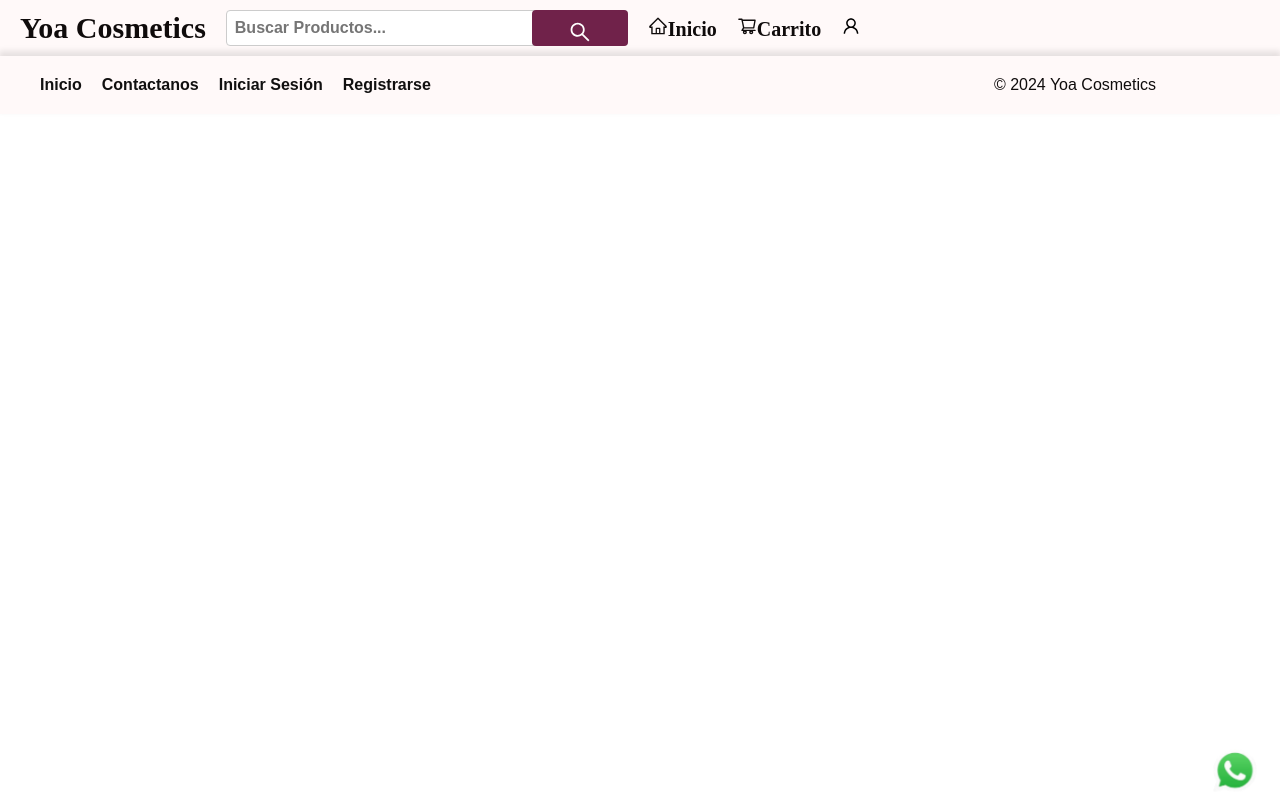
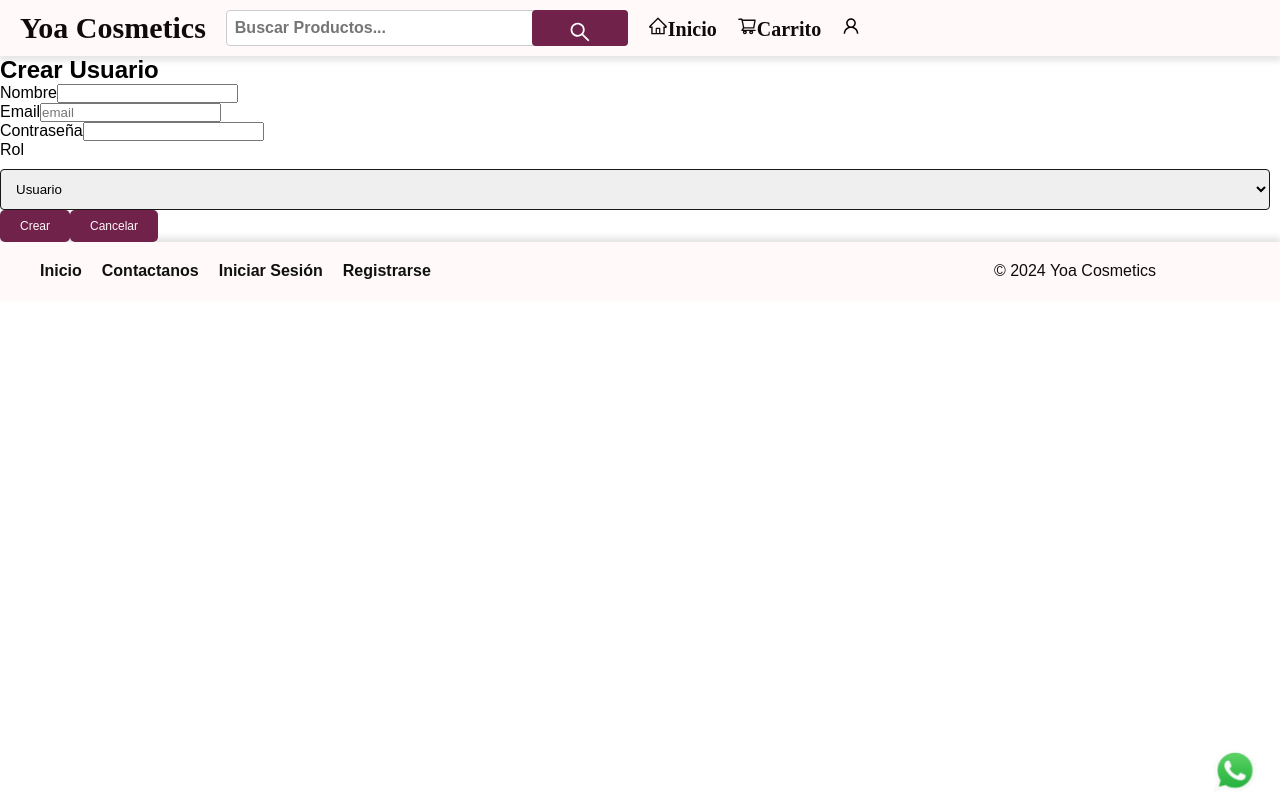
Before and after one commit to JairoAgudeloA/YoaCosmeticsFrontMERN, a React (Vite) app: page /user in a window 1280 px wide. Built offline with nearby package versions, Linux system fonts and the light colour scheme.

Commit message:
ContextUsers

```diff
--- a/src/App.jsx
+++ b/src/App.jsx
@@ -20,12 +20,16 @@ import ProductAdminFormPage from "./pages/ProductAdminFormPage";
 import { AuthProvider } from "./context/AuthContext"
 import { CategoryProvider } from "./context/CategoryContext";
 import { ProductProvider } from "./context/ProductContext";
+import { UserProvider } from "./context/UserContext";
+import UsersAdminPage from "./pages/UsersAdminPage";
+import UserAdminFormPage from "./pages/UserAdminFormPage";
 function App() {
 
   return (
     <>
 
       <AuthProvider>
+        <UserProvider>
         <CategoryProvider>
           <ProductProvider>
 
@@ -53,12 +57,17 @@ function App() {
             <Route path="/products" element={<ProductsAdminPage />} /> {/* Ruta para ver todas las productos */}
             <Route path="/product" element={<ProductAdminFormPage />} /> {/* Ruta para crear una producto */}
             <Route path="/product/:id" element={<ProductAdminFormPage />} /> {/* Ruta para editar una producto */}
+
+            <Route path="/users" element={<UsersAdminPage />} /> {/* Ruta para ver todas las usuarios */}
+            <Route path="/user" element={<UserAdminFormPage />} /> {/* Ruta para crear una usuario */}
+            <Route path="/user/:id" element={<UserAdminFormPage />} /> {/* Ruta para editar una usuario */}
           </Routes>
           <WhatsAppButton />
           <Footer />
 
           </ProductProvider>
         </CategoryProvider>
+        </UserProvider>
       </AuthProvider>
     </>
   )
--- /dev/null
+++ b/src/api/user.js
@@ -0,0 +1,11 @@
+import axios from "./axios";
+
+export const getUsersRequest = async () => axios.get(`/users`);//obtener todos los usuarios
+
+export const getUserRequest = async (id) => axios.get(`/user/${id}`);//obtener un usuario
+
+export const createUserRequest = async (user) => axios.post(`/user`, user);//crear un usuario
+
+export const updateUserRequest = async (id,user) => axios.put(`/user/${id}`, user);//actualizar un usuario
+
+export const deleteUserRequest = async (id) => axios.delete(`/user/${id}`);//borrar un usuario
--- a/src/assets/styles/components/Carousel.css
+++ b/src/assets/styles/components/Carousel.css
@@ -5,14 +5,14 @@
     margin: auto;
     border: 1px solid #f3a0ca;
     border-radius: 10px;
-
-
+    z-index: -1;
 }
 
 .carousel-container {
     margin-top: 30px;
     height: auto;
     width: auto;
+    z-index: -1;
 }
 .carousel:hover .slides {
     animation-play-state: paused;
--- a/src/context/AuthContext.jsx
+++ b/src/context/AuthContext.jsx
@@ -1,6 +1,7 @@
 import { createContext, useContext, useState,useEffect } from "react";
 import { loginRequest, registerRequest } from "../api/auth";
 import Cookies from "js-cookie";
+import { useNavigate } from "react-router-dom";
 
 const AuthContext = createContext();
 
@@ -15,6 +16,7 @@ export const AuthProvider = ({ children }) => {
   const [isAuthenticated, setIsAuthenticated] = useState(false);
   const [errors, setErrors] = useState([]);
   const [loading, setLoading] = useState(true);
+  const navigate = useNavigate();
 
   // clear errors after 3 seconds
   useEffect(() => {
@@ -29,11 +31,11 @@ export const AuthProvider = ({ children }) => {
   const signup = async (user) => {
     try {
       const res = await registerRequest(user);
-      if (res.status === 200) {
+        navigate("/login");
+        alert("Usuario creado con éxito");
         setUser(res.data);
-      }
     } catch (error) {
-      console.log(error.response.data);
+      alert(error.response.data);
       setErrors(error.response.data);
     }
   };
--- /dev/null
+++ b/src/context/UserContext.jsx
@@ -0,0 +1,100 @@
+import {useContext,createContext} from 'react';
+import {useState,useEffect} from 'react';
+import { getUserRequest,getUsersRequest,createUserRequest,updateUserRequest,deleteUserRequest } from "../api/user.js";
+import {useNavigate} from 'react-router-dom';
+const UserContext = createContext();
+
+export const useUser = () => {
+    const context = useContext(UserContext);
+    if (!context) {
+        throw new Error('useUser must be used within a UserProvider');
+    }
+    return context;
+};
+
+export const UserProvider = ({children}) => {
+    const [users, setUsers] = useState([]);
+    const [errors, setErrors] = useState([]);
+    const navigate = useNavigate();
+
+    // useEffect(() => {
+    //     if (errors.length > 0) {
+    //         const timer = setTimeout(() => {
+    //             setErrors([]);
+    //         }, 3000);
+    //         return () => clearTimeout(timer);
+    //     }
+    // }, [errors]);
+
+    const getUsers = async () => {
+        try {
+            const res = await getUsersRequest();
+            setUsers(res.data);
+        } catch (error) {
+            console.error(error);
+            setErrors(error.res);
+        }
+    };
+
+    const getUser = async (id) => {
+        try {
+            const res = await getUserRequest(id);
+            return res.data;
+        } catch (error) {
+            console.log(error.response.data)
+            console.error(error);
+            setErrors(error.response);
+        }
+    };
+
+    const createUser = async (user) => {
+        try {
+            const res = await createUserRequest(user);
+            alert('Usuario creado con éxito');
+            navigate('/users');
+            console.log(res.data);
+        } catch (error) {
+            alert(error.response.data);
+            setErrors(error.response.data);
+        }
+    };
+
+    const updateUser = async (id, user) => {
+        try {
+            const res = await updateUserRequest(id, user);
+            alert('Usuario actualizado con éxito');
+            navigate('/users');
+            console.log(response.data);
+        } catch (error) {
+            alert(error.response.data)
+            setErrors(error.response.data);
+        }
+    };
+
+    const deleteUser = async (id) => {
+        try {
+            const res = await deleteUserRequest(id);
+            if (res.status === 204) setUsers(users.filter((user) => user._id !== id));
+            getUsers();
+            alert(res.data);
+        } catch (error) {
+            alert(error.response.data);
+            setErrors(error.response.data);
+        }
+    };
+
+    return (
+        <UserContext.Provider
+        value={{
+            users,
+            getUsers,
+            getUser,
+            createUser,
+            updateUser,
+            deleteUser,
+            errors,
+            setErrors}}>
+            {children}
+        </UserContext.Provider>
+    );
+}
--- a/src/pages/RegisterPage.jsx
+++ b/src/pages/RegisterPage.jsx
@@ -7,15 +7,9 @@ import { useAuth } from "./../context/AuthContext";
 export const RegisterPage = () => {
 
   const { register, handleSubmit, formState: { errors } } = useForm();//Estas son las funciones que nos provee useForm
-  const { signup, errors: registerErrors, user } = useAuth();
+  const { signup, errors: registerErrors } = useAuth();
+  const navigate = useNavigate();
 
-  // const navigate = useNavigate();
-
-  // useEffect(() => {
-  //   if (user) {
-  //     navigate('/');
-  //   }
-  // }, [user, navigate]);
 
   const onSubmit = handleSubmit(async (value) => {
     await signup(value);
@@ -24,9 +18,9 @@ export const RegisterPage = () => {
   return (
     <>
       <section className="form-container">
-        {registerErrors.map((error, i) => (
+        {/* {registerErrors.map((error, i) => (
           <p key={i} className="error-message">{error}</p>
-        ))}
+        ))} */}
         <form onSubmit={onSubmit}>
           <h1>Registrarse</h1>
 
--- /dev/null
+++ b/src/pages/UserAdminFormPage.jsx
@@ -0,0 +1,103 @@
+import React, { useEffect } from 'react'
+import { useUser } from '../context/UserContext'
+import {  useForm } from 'react-hook-form'
+import { useNavigate, useParams } from 'react-router-dom'
+
+const UserAdminFormPage = () => {
+    const { register, handleSubmit, formState: { errors }, setValue } = useForm();
+    const { createUser, getUser, updateUser } = useUser();
+    const navigate = useNavigate();
+    const params = useParams();
+
+    useEffect(() => {
+        async function loadUser() {
+            if (params.id) {
+                const user = await getUser(params.id);
+                setValue('username', user.username);
+                setValue('email', user.email);
+                setValue('password', user.password)
+                setValue('role', user.role);
+            }
+        }
+        loadUser();
+    }, []);
+
+    const onSubmit = handleSubmit(async (data) => {
+        try {
+            if (params.id) {
+                await updateUser(params.id, data);
+            } else {
+                await createUser(data);
+            }
+            // navigate('/users');
+        } catch (error) {
+            console.error(error);
+        }
+    });
+
+return (
+    <>
+    <section>
+        <form onSubmit={onSubmit}>
+            {params.id ? <h1>Editar Usuario</h1> : <h1>Crear Usuario</h1>}
+            <div>
+                <label htmlFor="username">Nombre</label>
+                <input
+                    type="text"
+                    id="username"
+                    name="username"
+                    {...register('username', { required: true })}
+                />
+                {errors.name && <span>Este campo es requerido</span>}
+            </div>
+
+            <div>
+                <label htmlFor="email">Email</label>
+                <input
+                    type="email"
+                    id="email"
+                    name="email"
+                    placeholder='email'
+                    {...register('email', { required: true })}
+                    disabled={params.id ? true : false}
+
+                />
+                {errors.email && <span>Este campo es requerido</span>}
+            </div>
+            <div>
+                <label htmlFor="password">Contraseña</label>
+                <input
+                    type="password"
+                    id="password"
+                    name="password"
+                    {...register('password', { required: true })}
+                />
+                {errors.password && <span>Este campo es requerido</span>}
+            </div>
+            <div>
+                <label htmlFor="role">Rol</label>
+                <select
+                    id="role"
+                    name="role"
+                    {...register('role', { required: true })}
+                >
+
+                    <option  value='' disabled>Seleccione un rol</option>
+                    <option value="user">Usuario</option>
+                    <option value="admin">Administrador</option>
+
+                </select>
+                {errors.role && <span>Este campo es requerido</span>}
+            </div>
+            <div>
+                {params.id ? <button type="submit">Editar</button> : <button type="submit">Crear</button>}
+                <button onClick={() => navigate('/users')}>Cancelar</button>
+            </div>
+        </form>
+    </section>
+
+    </>
+)
+}
+
+export default UserAdminFormPage
--- /dev/null
+++ b/src/pages/UsersAdminPage.jsx
@@ -0,0 +1,61 @@
+import React from 'react'
+import { useUser } from '../context/UserContext'
+import { Link } from 'react-router-dom'
+import { useEffect } from 'react';
+
+const UsersAdminPage = () => {
+    const {users, getUsers, deleteUser} = useUser();
+
+    useEffect(() => {
+        getUsers();
+    }, []);
+
+  return (
+    <>
+    {users.length === 0 ? (
+        <>
+        <section>
+        <h3>No hay usuarios</h3>
+        <Link to="/user"><button>Crear Usuario</button></Link>
+        </section>
+        </>
+    ) : (
+        <>
+        <section>
+            <h1>Usuarios</h1>
+            <table>
+                <thead>
+                    <tr>
+                        <th>Nombre</th>
+                        <th>Email</th>
+                        <th>Rol</th>
+                        <th>Acciones</th>
+                        <th><Link to="/user"><button>Crear Usuario</button></Link></th>
+                    </tr>
+                </thead>
+                <tbody>
+                    {users.map((user) => (
+                        <tr key={user._id}>
+                            <td>{user.username}</td>
+                            <td>{user.email}</td>
+                            <td>{user.role}</td>
+                            <td>
+                                <Link to={`/user/${user._id}`}><button>Editar</button></Link>
+                                <button
+                                    onClick={() =>{
+                                        deleteUser(user._id)
+                                    }}>Borrar</button>
+                            </td>
+                        </tr>
+                    ))}
+                </tbody>
+            </table>
+        </section>
+        </>
+    )}
+
+    </>
+  )
+}
+
+export default UsersAdminPage
```
